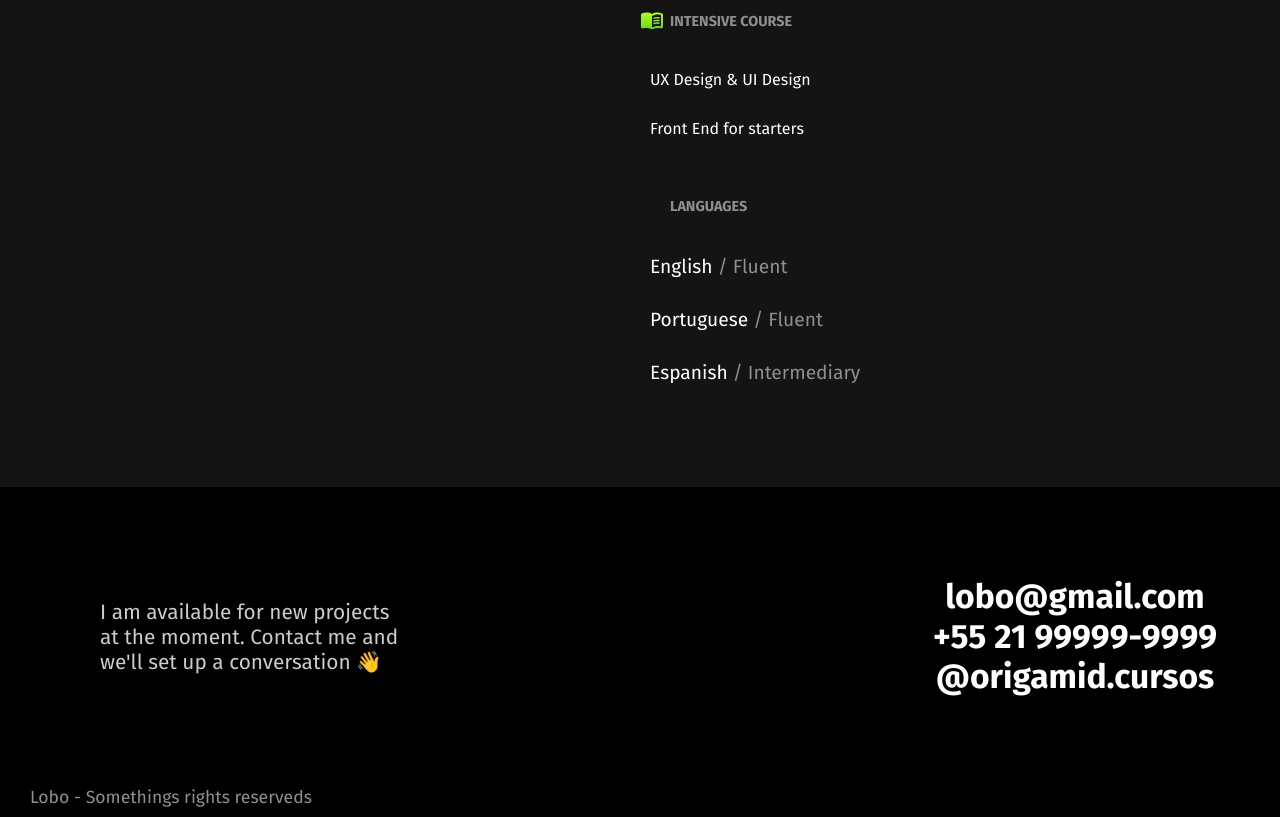
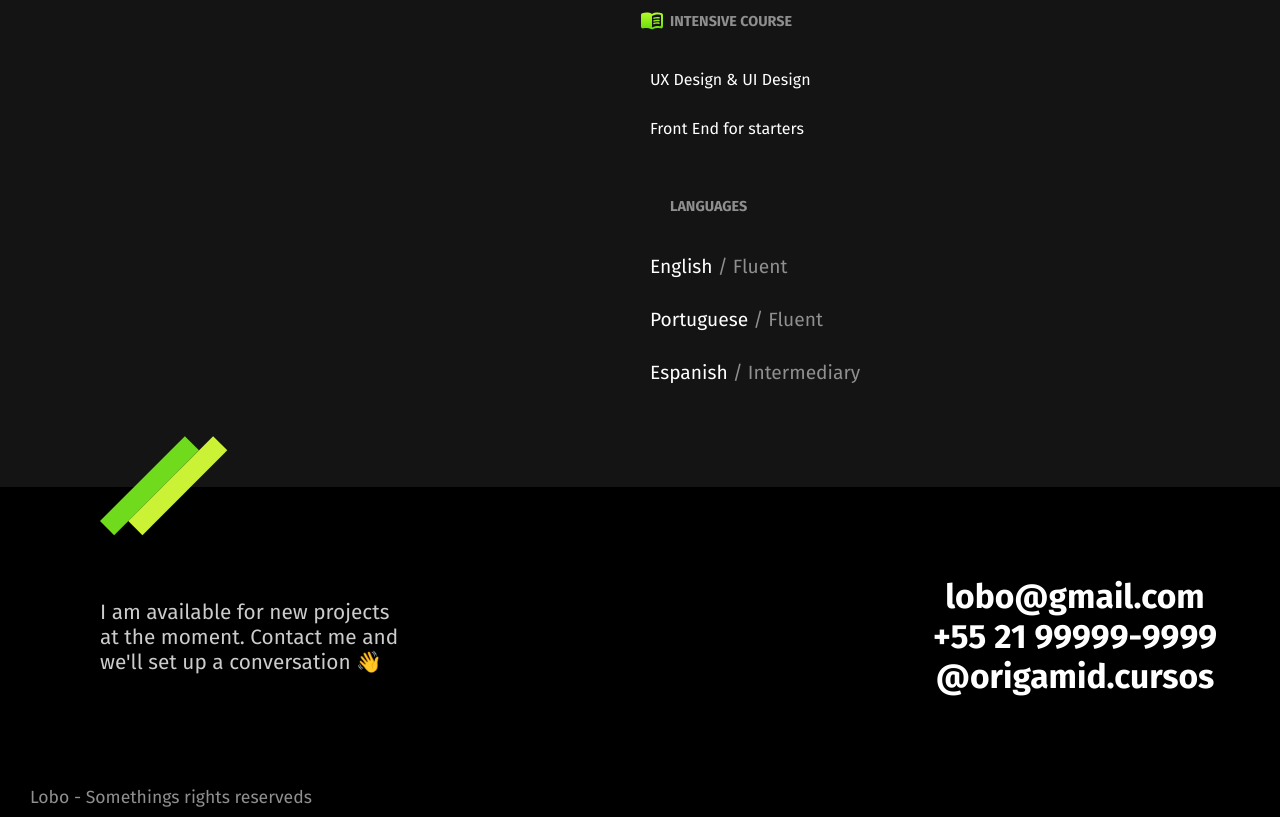
Before and after one commit to AndreyBorges/project-x, a plain HTML site: page index.html in a window 1280 px wide. Shown: the part 2665-3482 px from the top of the page. Drawn offline with Linux system fonts and the light colour scheme.

Commit message:
Style: Add grean detail in footer

```diff
--- a/style.css
+++ b/style.css
@@ -406,7 +406,16 @@ main{
   height: 300px;
   background: black;
   width: 1550px;
+  position: relative;
 }
+
+.footer-content-01::before{
+  position: absolute;
+  content: url(./05-projeto-pessoal/0513-exportar-projeto-pessoal/projeto-pessoal-arquivos/img/detalhe.svg);
+  top: -65px;
+  left: 100px;
+}
+
 .text-footer{
   align-self: center;
   text-align: left;
@@ -415,6 +424,7 @@ main{
   font-size: 1.3rem;
 
 }
+
 
 .informations-footer{
   grid-column: 2;
```
